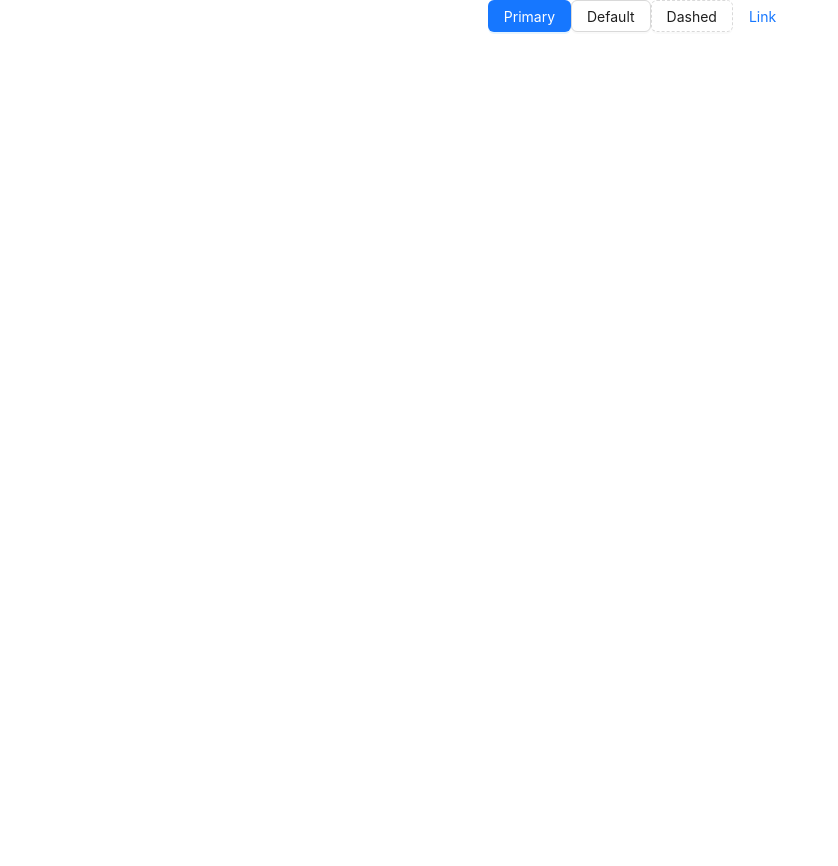
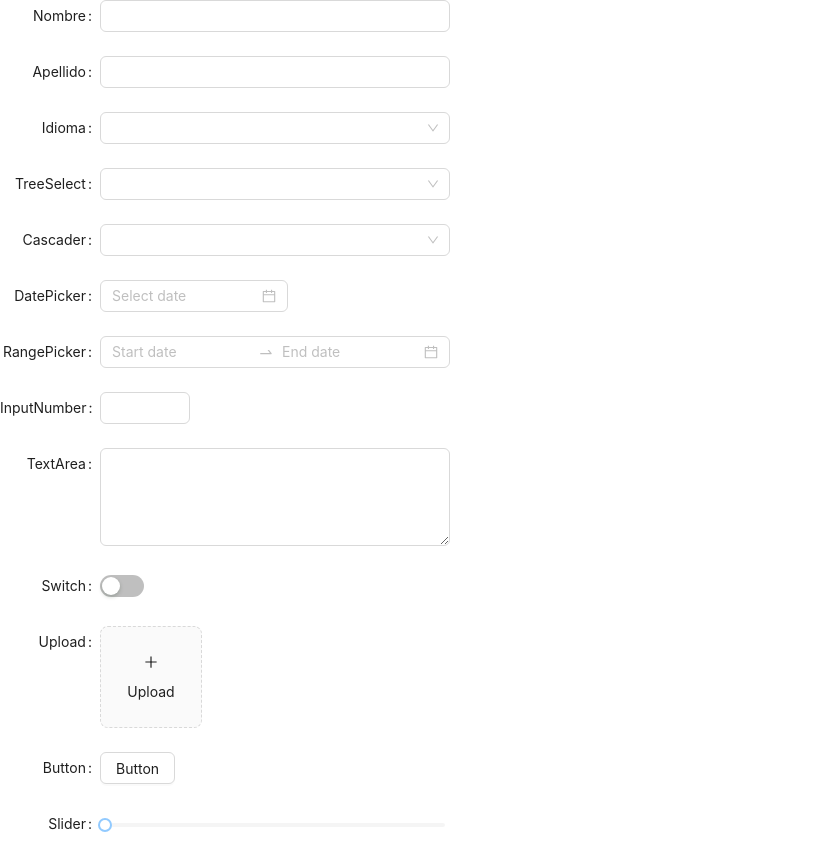
Before and after one commit to JGS83-dev/desafiodps1, a React (Create React App) app: page / in a window 1280 px wide. Shown: the whole page, without its empty margins (0-838 px from the left). Before the commit the page ends 800 px from the top, so only its background shows below. Built offline with nearby package versions, Linux system fonts and the light colour scheme.

Commit message:
Base de formulario

```diff
--- a/src/App.js
+++ b/src/App.js
@@ -1,16 +1,127 @@
-import React from 'react';
-import { Button } from 'antd';
-import './App.css';
+import { PlusOutlined } from '@ant-design/icons';
+import React, { useState } from 'react';
+import {
+  Button,
+  Cascader,
+  Checkbox,
+  DatePicker,
+  Form,
+  Input,
+  InputNumber,
+  Radio,
+  Select,
+  Slider,
+  Switch,
+  TreeSelect,
+  Upload,
+} from 'antd';
+const { RangePicker } = DatePicker;
+const { TextArea } = Input;
+const normFile = (e) => {
+  if (Array.isArray(e)) {
+    return e;
+  }
+  return e?.fileList;
+};
+const FormDisabledDemo = () => {
+  const [componentDisabled, setComponentDisabled] = useState(false);
+  return (
+    <>
 
-function App() {
-  return (
-    <div className="App">
-      <Button type="primary">Primary</Button>
-      <Button type="default">Default</Button>
-      <Button type="dashed">Dashed</Button>
-      <Button type="link">Link</Button>
-    </div>
+      <Form
+        labelCol={{
+          span: 4,
+        }}
+        wrapperCol={{
+          span: 14,
+        }}
+        layout="horizontal"
+        style={{
+          maxWidth: 600,
+        }}
+      >
+
+        <Form.Item label="Nombre">
+          <Input />
+        </Form.Item>
+        <Form.Item label="Apellido">
+          <Input />
+        </Form.Item>
+        <Form.Item label="Idioma">
+          <Select>
+            <Select.Option value="demo">Ingles</Select.Option>
+            <Select.Option value="demo">Frances</Select.Option>
+          </Select>
+        </Form.Item>
+        <Form.Item label="TreeSelect">
+          <TreeSelect
+            treeData={[
+              {
+                title: 'Light',
+                value: 'light',
+                children: [
+                  {
+                    title: 'Bamboo',
+                    value: 'bamboo',
+                  },
+                ],
+              },
+            ]}
+          />
+        </Form.Item>
+        <Form.Item label="Cascader">
+          <Cascader
+            options={[
+              {
+                value: 'zhejiang',
+                label: 'Zhejiang',
+                children: [
+                  {
+                    value: 'hangzhou',
+                    label: 'Hangzhou',
+                  },
+                ],
+              },
+            ]}
+          />
+        </Form.Item>
+        <Form.Item label="DatePicker">
+          <DatePicker />
+        </Form.Item>
+        <Form.Item label="RangePicker">
+          <RangePicker />
+        </Form.Item>
+        <Form.Item label="InputNumber">
+          <InputNumber />
+        </Form.Item>
+        <Form.Item label="TextArea">
+          <TextArea rows={4} />
+        </Form.Item>
+        <Form.Item label="Switch" valuePropName="checked">
+          <Switch />
+        </Form.Item>
+        <Form.Item label="Upload" valuePropName="fileList" getValueFromEvent={normFile}>
+          <Upload action="/upload.do" listType="picture-card">
+            <div>
+              <PlusOutlined />
+              <div
+                style={{
+                  marginTop: 8,
+                }}
+              >
+                Upload
+              </div>
+            </div>
+          </Upload>
+        </Form.Item>
+        <Form.Item label="Button">
+          <Button>Button</Button>
+        </Form.Item>
+        <Form.Item label="Slider">
+          <Slider />
+        </Form.Item>
+      </Form>
+    </>
   );
-}
-
-export default App;
+};
+export default () => <FormDisabledDemo />;
```
